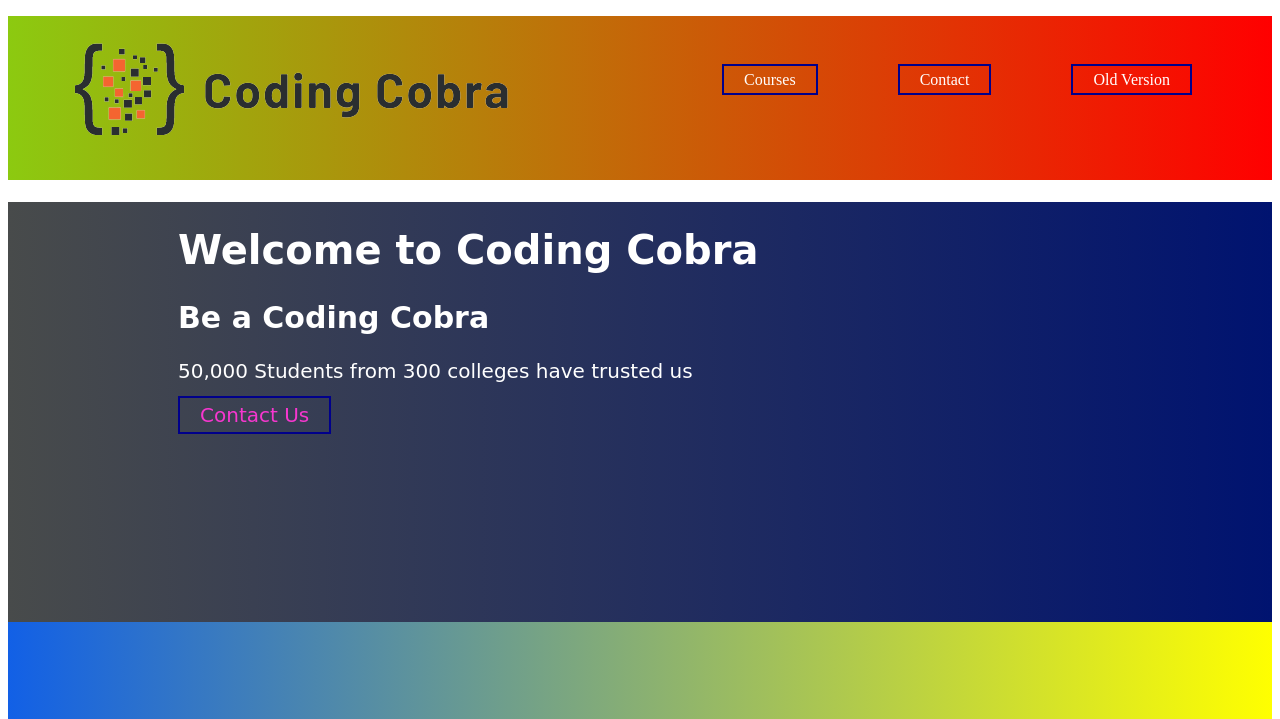
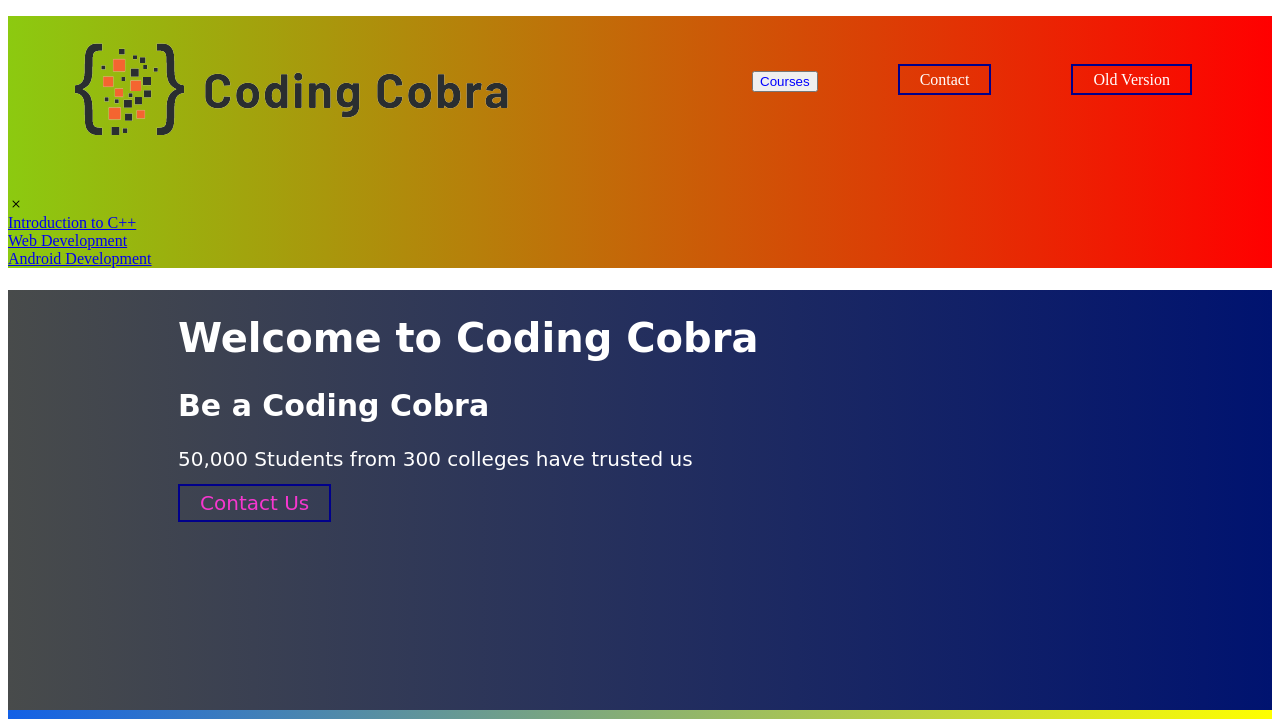
Before and after one commit to nazmulhcy/coding_cobra.github.io, a plain HTML site: page index.html in a window 1280 px wide. Shown: the top 719 px of the page. Drawn offline with nearby package versions, Linux system fonts and the light colour scheme; a web font is replaced by a local one.

Commit message:
added a popup

```diff
--- a/index.html
+++ b/index.html
@@ -6,8 +6,10 @@
     <style>
       @import url('https://fonts.googleapis.com/css2?family=Potta+One&family=Rubik+Moonrocks&display=swap');
       </style>
+      <link rel="stylesheet" href="https://cdn.jsdelivr.net/npm/bootstrap-icons@1.9.1/font/bootstrap-icons.css">
     <link rel="shortcut icon" href="pic/codingpic.png" type="image/x-icon">
     <link rel="stylesheet" href="style.css">
+    <script src="https://cdnjs.cloudflare.com/ajax/libs/jquery/3.3.1/jquery.min.js"></script>
   </head>
 
   <header>
@@ -18,8 +20,18 @@
             <li class="logo navbar-active"><img src="pic/logo.png" alt=""></li>
             <li class="block navbar-active"><a target="_blank" href="https://nazmulhcy.github.io/CodingCobra.github.io/" class="tap">Old Version</a></li>
             <li class="block navbar-active"><a href="https://docs.google.com/forms/d/e/1FAIpQLSefEECtE3UmPcRkMT1bwhAatRlR3gMMiIJNhfhZXxllUFQs1A/viewform?usp=sf_link" class="tap" >Contact</a></li>
-            <li class="block navbar-active"><a href="index.html" class="tap" >Courses</a></li>
+            <li class="block navbar-active"><input class="tab" id="buttonHoroquartz" type="button" value="Courses" onclick="showPopup();"></li>
           </ul>
+        </div>
+        <div  id="popUp">
+          <div  onclick="hidePopup();"> <i class="bi bi-x"> </i></div>
+
+         <div><a href="cpp.html">Introduction to C++</a></div>
+         <div><a href="web.html">Web Development</a></div>
+         <div><a href="aindroid.html">Android Development</a></div>
+
+          <!-- <input type="button" value="<div>" onclick="hidePopup();"> -->
+
         </div>
       </div>
     </div>
@@ -129,8 +141,30 @@
     </footer>
 
 <script>
-  // const tab = document.getElementsByClassName("tab");
-  // console.log(tab);
+
+function showPopup() {
+  $("#popUp").before('<div id=grayBack></div>');
+
+  var popupH = $("#popUp").height();
+  var popupW = $("#popUp").width();
+
+  //$("#popUp").css("margin-top", "-" + (popupH / 2 + 40) + "px");
+  //$("#popUp").css("margin-left", "-" + popupH / 2 + "px");
+
+  $("#grayBack").css('opacity', 0).fadeTo(300, 0.5, function() {
+    $("#popUp").fadeIn(500);
+  });
+}
+
+function hidePopup() {
+  $("#grayBack").fadeOut('fast', function() {
+    $(this).remove()
+  });
+
+  $("#popUp").fadeOut('fast', function() {
+    $(this).hide()
+  });
+}
 
 </script>
 
```
